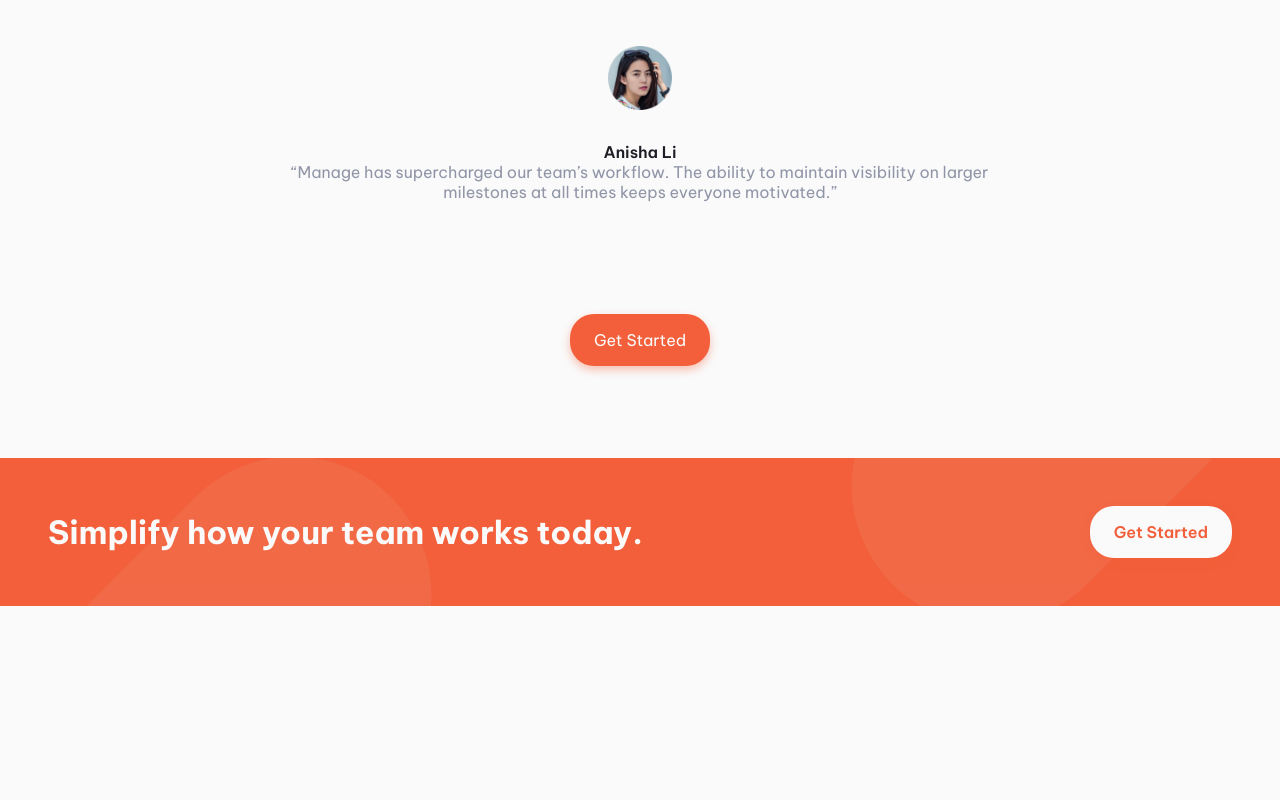
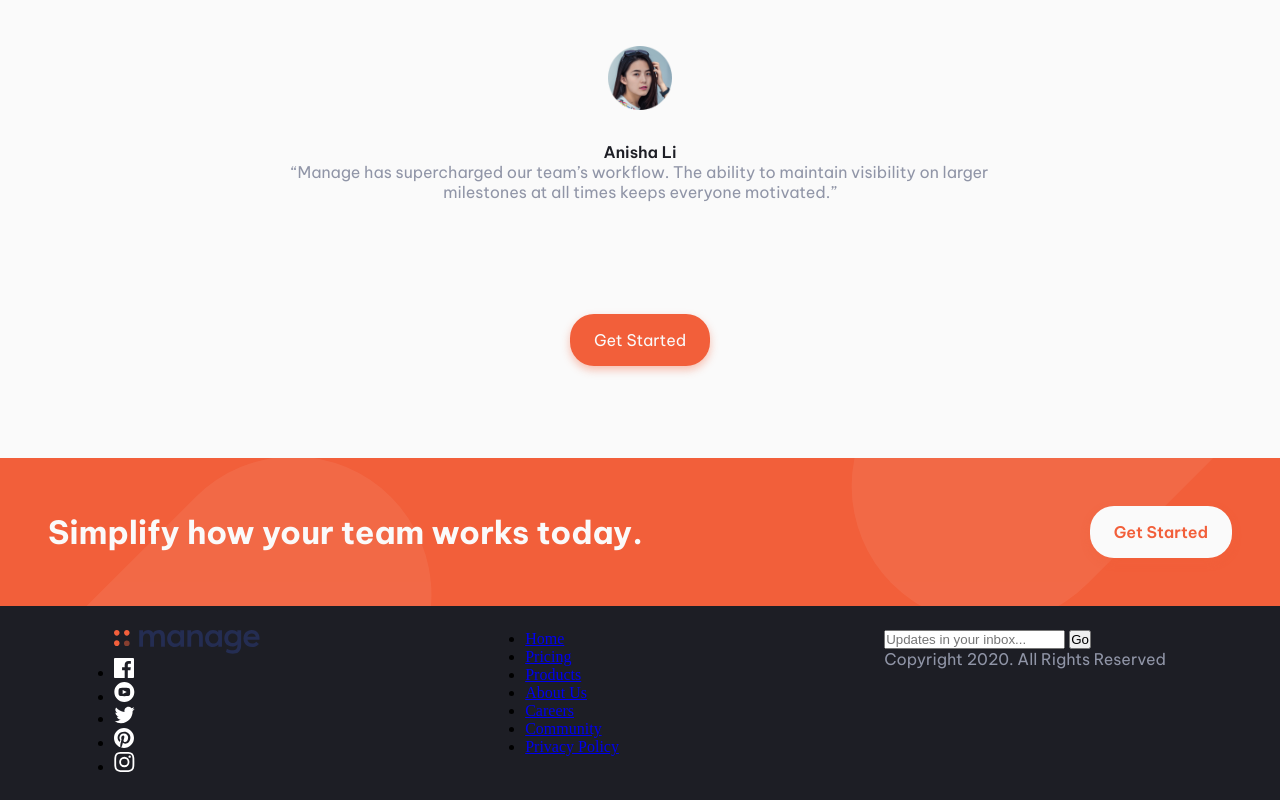
Before and after one commit to kaynanlDev/manage---landing-page, a plain HTML site: page index.html in a window 1280 px wide. Shown: the part 1451-2251 px from the top of the page. Before the commit the page ends 2057 px from the top, so only its background shows below. Drawn offline with nearby package versions, Linux system fonts and the light colour scheme.

Commit message:
estrutura html do footer

```diff
--- a/assets/css/partials/_layout.scss
+++ b/assets/css/partials/_layout.scss
@@ -327,3 +327,15 @@
     }
 
 }
+footer{
+    width: 100%;
+    background-color: $Very-Dark-Blue;
+
+    .footer-container{
+        max-width: 1100px;
+        margin: 0 auto;
+        padding: 24px;
+        display: flex;
+        justify-content: space-between;
+    }
+}
--- a/index.html
+++ b/index.html
@@ -159,20 +159,57 @@
       <a href="#" class="btn">Get Started</a>
     </div>
   </div>
+
+  <footer>
+    <div class="footer-container">
+      <div class="socialmedias">
+        <div class="logo"><img src="images/logo.svg" alt="logomarca"></div>
+        <ul>
+          <li><a href="#"><img src="images/icon-facebook.svg" alt="icon-facebook"></a></li>
+          <li><a href="#"><img src="images/icon-youtube.svg" alt="icon-youtube"></a></li>
+          <li><a href="#"><img src="images/icon-twitter.svg" alt="icon-twitter"></a></li>
+          <li><a href="#"><img src="images/icon-pinterest.svg" alt="icon-pinterest"></a></li>
+          <li><a href="#"><img src="images/icon-instagram.svg" alt="icon-instagram"></a></li>
+        </ul>
+      </div>
+      <div class="footer-links">
+        <nav>
+          <ul>
+            <li><a href="#">Home</a></li>
+            <li><a href="#">Pricing</a></li>
+            <li><a href="#">Products</a></li>
+            <li><a href="#">About Us</a></li>
+        </ul>
+        <ul>
+          <li><a href="#">Careers</a></li>
+          <li><a href="#">Community</a></li>
+          <li><a href="#">Privacy Policy</a></li>
+        </ul>
+        </nav>
+      </div>
+      <div class="footer-form">
+        <form action="" id="form-footer">
+          <div class="form-controls">
+            <input type="text" name="text" id="text" placeholder="Updates in your inbox...">
+            <button type="submit">Go</button>
+          </div>
+        </form>
+        <p>Copyright 2020. All Rights Reserved</p>
+      </div>
+    </div>
+  </footer>
 <!--
 
-  Home
-  Pricing
-  Products
-  About Us
-  Careers
-  Community
-  Privacy Policy
 
-  Updates in your inbox…
-  Go
 
-  Copyright 2020. All Rights Reserved
+
+
+
+
+
+
+
+
 
 
   <div class="attribution">
@@ -180,6 +217,5 @@
     Coded by <a href="#">Your Name Here</a>.
   </div> -->
 
-
 </body>
 </html>
```
Also changed, not shown: assets/css/style.css, 1 other file.
